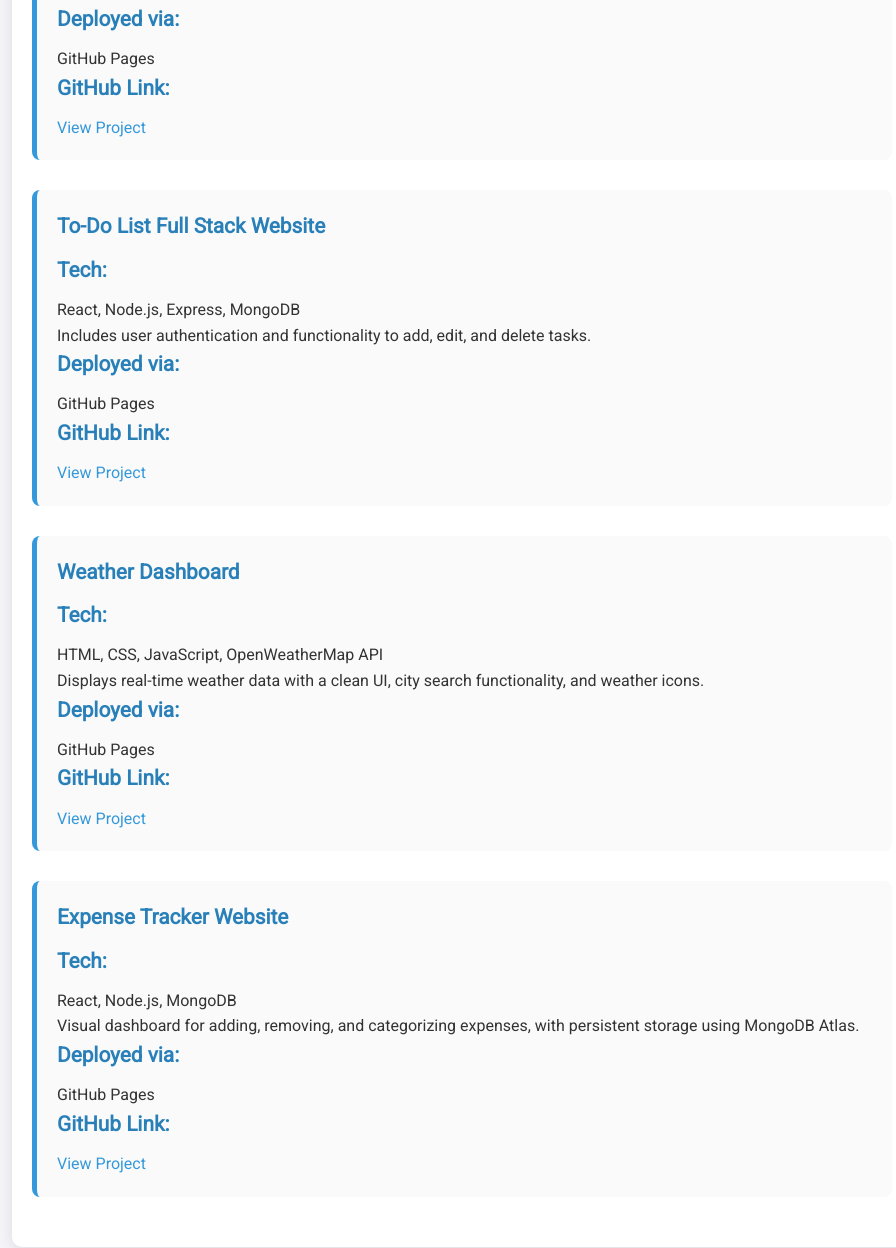
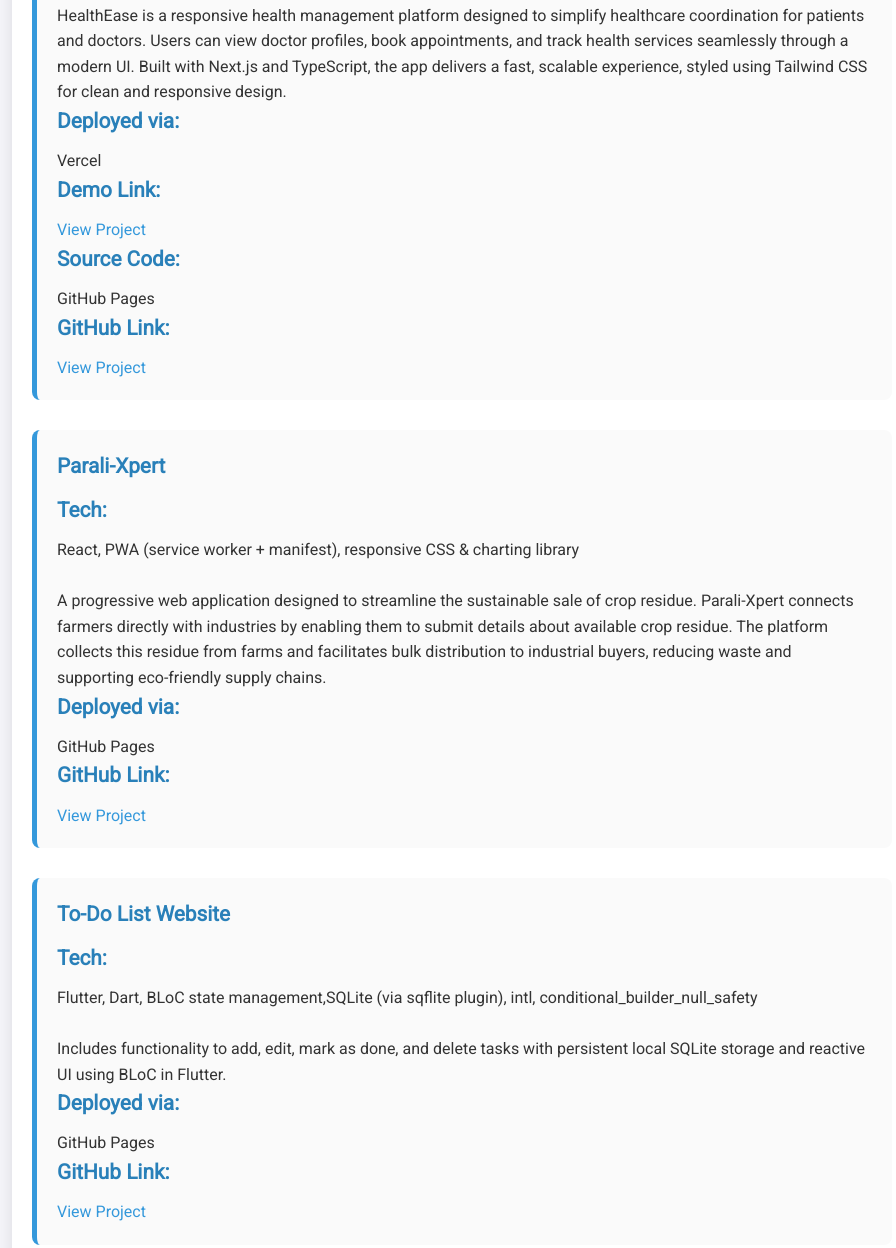
Before and after one commit to AnnuAnshu26/Personal-Portfolio, a plain HTML site: page index.html in a window 1280 px wide. Shown: the part 720-1968 px from the top of the page, without its empty margins (178-1074 px from the left). Drawn offline with Linux system fonts and the light colour scheme.

Commit message:
Update index.html and add Parali-Xpert project

```diff
--- a/index.html
+++ b/index.html
@@ -28,32 +28,34 @@
     <h2>Projects</h2>
     <ul>
       <li>
+        <strong>HealthEase — Health Management Web App</strong>
+        <p><strong>Tech:</strong> Next.js, TypeScript, Tailwind CSS</p><br/>
+        <p>HealthEase is a responsive health management platform designed to simplify healthcare coordination for patients and doctors. Users can view doctor profiles, book appointments, and track health services seamlessly through a modern UI. Built with Next.js and TypeScript, the app delivers a fast, scalable experience, styled using Tailwind CSS for clean and responsive design.</p>
+        <p><strong>Deployed via:</strong> Vercel</p>
+        <p><strong>Demo Link:</strong> <a href="https://health-ease-phi.vercel.app/" target="_blank">View Project</a></p>
+        <p><strong>Source Code:</strong> GitHub Pages</p>
+        <p><strong>GitHub Link:</strong> <a href="https://github.com/AnnuAnshu26/HealthEase" target="_blank">View Project</a></p>
+      </li>
+      <li>
+        <strong>Parali-Xpert</strong>
+        <p><strong>Tech:</strong> React, PWA (service worker + manifest), responsive CSS & charting library</p><br/>
+        <p>A progressive web application designed to streamline the sustainable sale of crop residue. Parali-Xpert connects farmers directly with industries by enabling them to submit details about available crop residue. The platform collects this residue from farms and facilitates bulk distribution to industrial buyers, reducing waste and supporting eco-friendly supply chains.</p>
+        <p><strong>Deployed via:</strong> GitHub Pages</p>
+        <p><strong>GitHub Link:</strong> <a href="https://annuanshu26.github.io/Parali-Xpert/" target="_blank">View Project</a></p>
+      </li>
+      <li>
+        <strong>To-Do List Website</strong>
+        <p><strong>Tech:</strong> Flutter, Dart, BLoC state management,SQLite (via sqflite plugin), intl, conditional_builder_null_safety </p><br/>
+        <p>Includes functionality to add, edit, mark as done, and delete tasks with persistent local SQLite storage and reactive UI using BLoC in Flutter.</p>
+        <p><strong>Deployed via:</strong> GitHub Pages</p>
+        <p><strong>GitHub Link:</strong> <a href="https://annuanshu26.github.io/to_do_app_flutter/" target="_blank">View Project</a></p>
+      </li>
+      <li>
         <strong>Personal Portfolio Website</strong>
-        <p><strong>Tech:</strong> HTML, CSS, JavaScript</p>
+        <p><strong>Tech:</strong> HTML, CSS, JavaScript</p><br/>
         <p>Responsive design showcasing bio, skills, projects, extracurriculars, and contact details.</p>
         <p><strong>Deployed via:</strong> GitHub Pages</p>
-        <p><strong>GitHub Link:</strong> <a href="https://annuanshu26.github.io/Portfolio/" target="_blank">View Project</a></p>
-      </li>
-      <li>
-        <strong>To-Do List Full Stack Website</strong>
-        <p><strong>Tech:</strong> React, Node.js, Express, MongoDB</p>
-        <p>Includes user authentication and functionality to add, edit, and delete tasks.</p>
-        <p><strong>Deployed via:</strong> GitHub Pages</p>
-        <p><strong>GitHub Link:</strong> <a href="https://annuanshu26.github.io/Portfolio/" target="_blank">View Project</a></p>
-      </li>
-      <li>
-        <strong>Weather Dashboard</strong>
-        <p><strong>Tech:</strong> HTML, CSS, JavaScript, OpenWeatherMap API</p>
-        <p>Displays real-time weather data with a clean UI, city search functionality, and weather icons.</p>
-        <p><strong>Deployed via:</strong> GitHub Pages</p>
-        <p><strong>GitHub Link:</strong> <a href="https://annuanshu26.github.io/Portfolio/" target="_blank">View Project</a></p>
-      </li>
-      <li>
-        <strong>Expense Tracker Website</strong>
-        <p><strong>Tech:</strong> React, Node.js, MongoDB</p>
-        <p>Visual dashboard for adding, removing, and categorizing expenses, with persistent storage using MongoDB Atlas.</p>
-        <p><strong>Deployed via:</strong> GitHub Pages</p>
-        <p><strong>GitHub Link:</strong> <a href="https://annuanshu26.github.io/Portfolio/" target="_blank">View Project</a></p>
+        <p><strong>GitHub Link:</strong> <a href="https://annuanshu26.github.io/Personal-Portfolio/" target="_blank">View Project</a></p>
       </li>
     </ul>
   </section>
```
